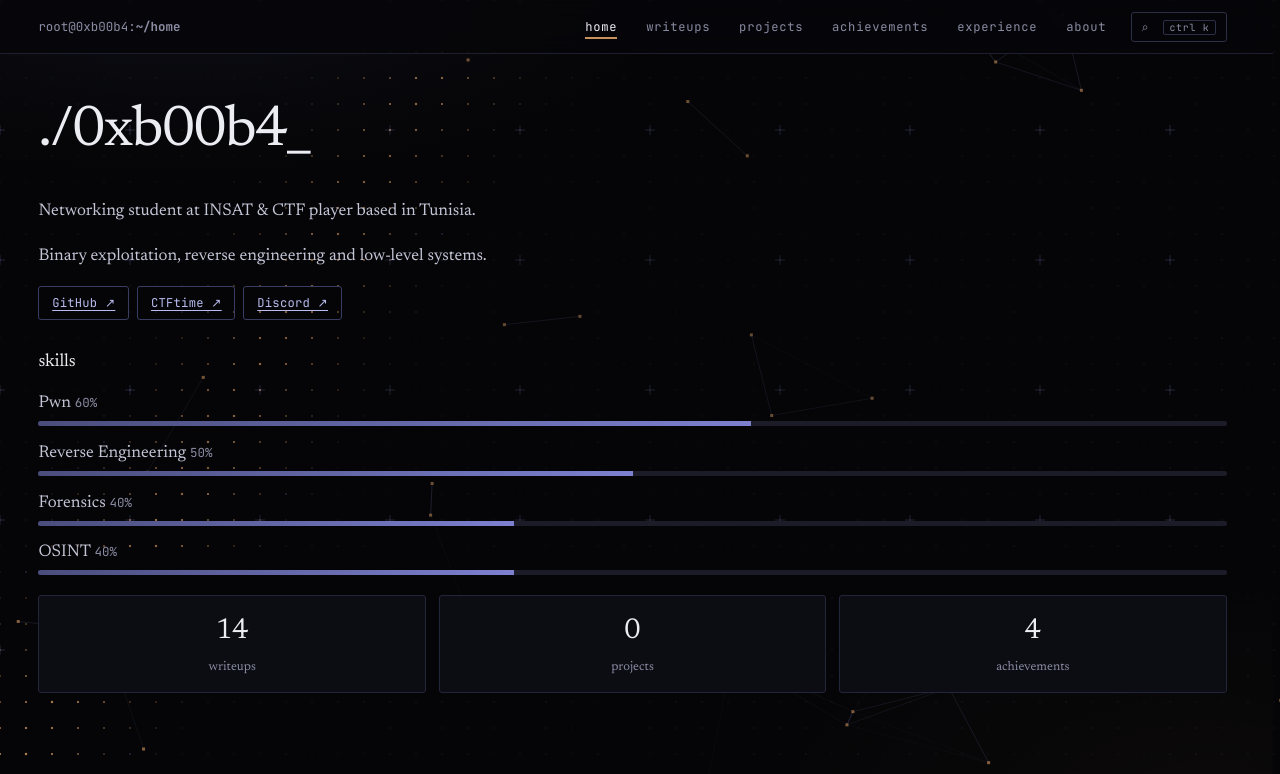
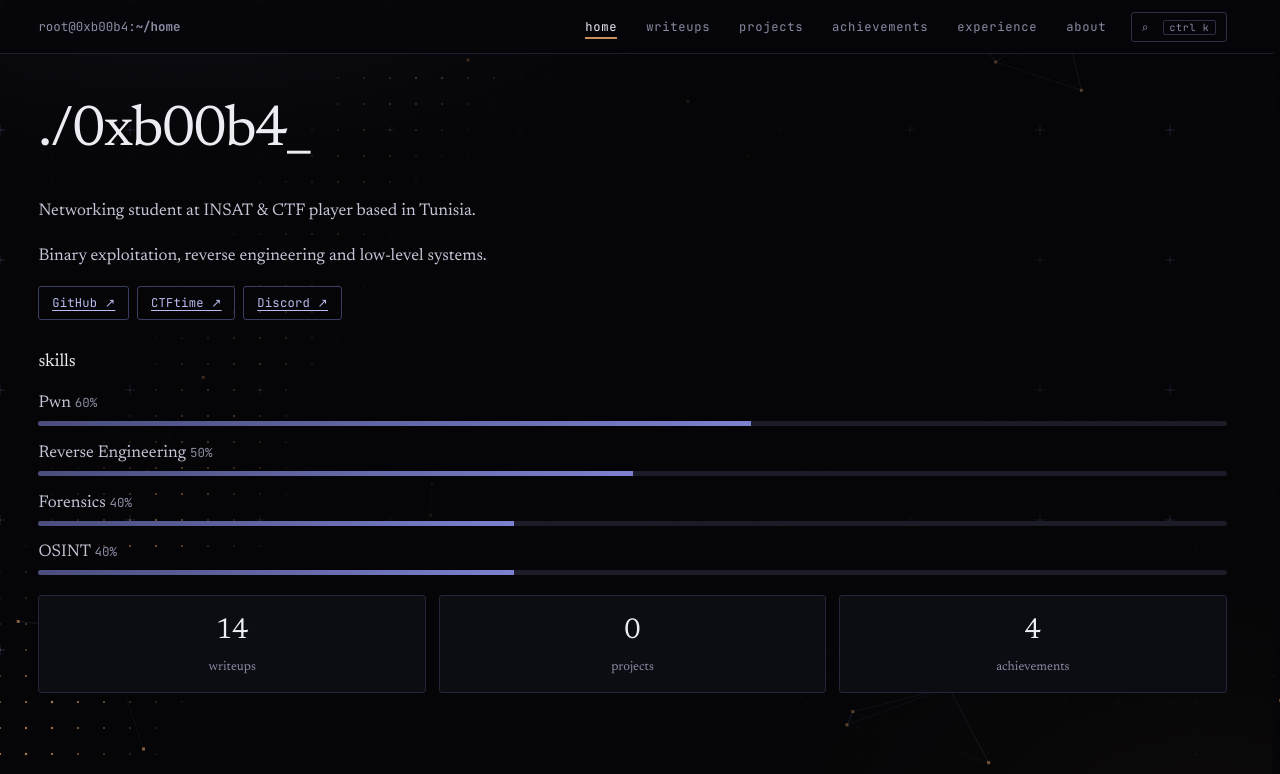
Before and after one commit to Hajbooba/Hajbooba.github.io, a plain HTML site: page index.html in a window 1280 px wide. Shown: the top 774 px of the page. Drawn offline with Linux system fonts and the light colour scheme; animation ran at ten frames a second.

Commit message:
Update index.html

```diff
--- a/index.html
+++ b/index.html
@@ -872,8 +872,8 @@ function overText(e){const t=e.target;if(t.closest('a,button,figure'))return fal
 #grid{display:none}
 #txl{position:fixed;left:0;right:0;top:0;height:2px;opacity:0;z-index:3200;pointer-events:none;background:linear-gradient(90deg,transparent,var(--accent2) 18%,#ffe0b8 50%,var(--accent2) 82%,transparent);box-shadow:0 0 18px 4px rgba(200,144,90,.5),0 -26px 60px 18px rgba(200,144,90,.08)}
 #bg{position:fixed;inset:0;z-index:0;pointer-events:none;
- -webkit-mask-image:radial-gradient(ellipse 70% 80% at 50% 42%,rgba(0,0,0,.7) 20%,#000 100%);
- mask-image:radial-gradient(ellipse 70% 80% at 50% 42%,rgba(0,0,0,.7) 20%,#000 100%)}
+ -webkit-mask-image:radial-gradient(ellipse 62% 72% at 50% 42%,transparent 28%,#000 100%);
+ mask-image:radial-gradient(ellipse 62% 72% at 50% 42%,transparent 28%,#000 100%)}
 @media(max-width:900px){#bg{-webkit-mask-image:none;mask-image:none;opacity:.6}}
 @media print{#bg{display:none}}
 </style>
```
